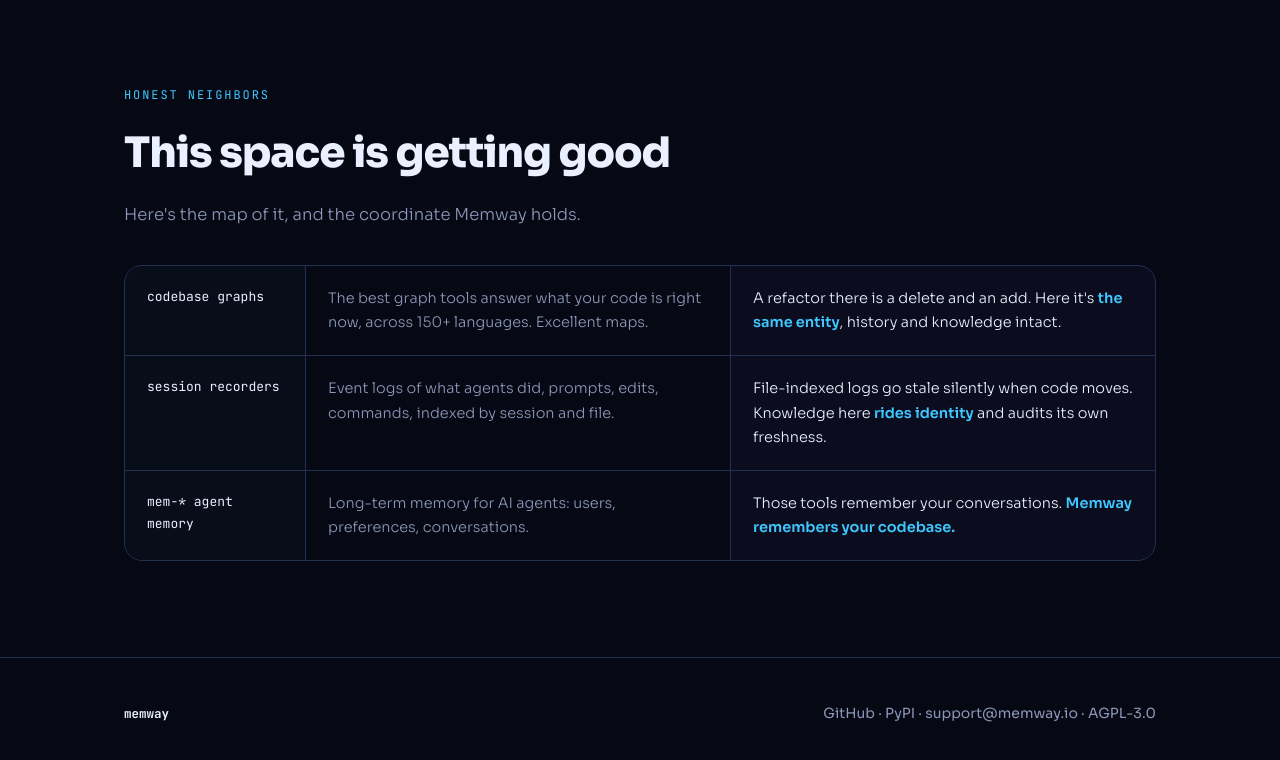
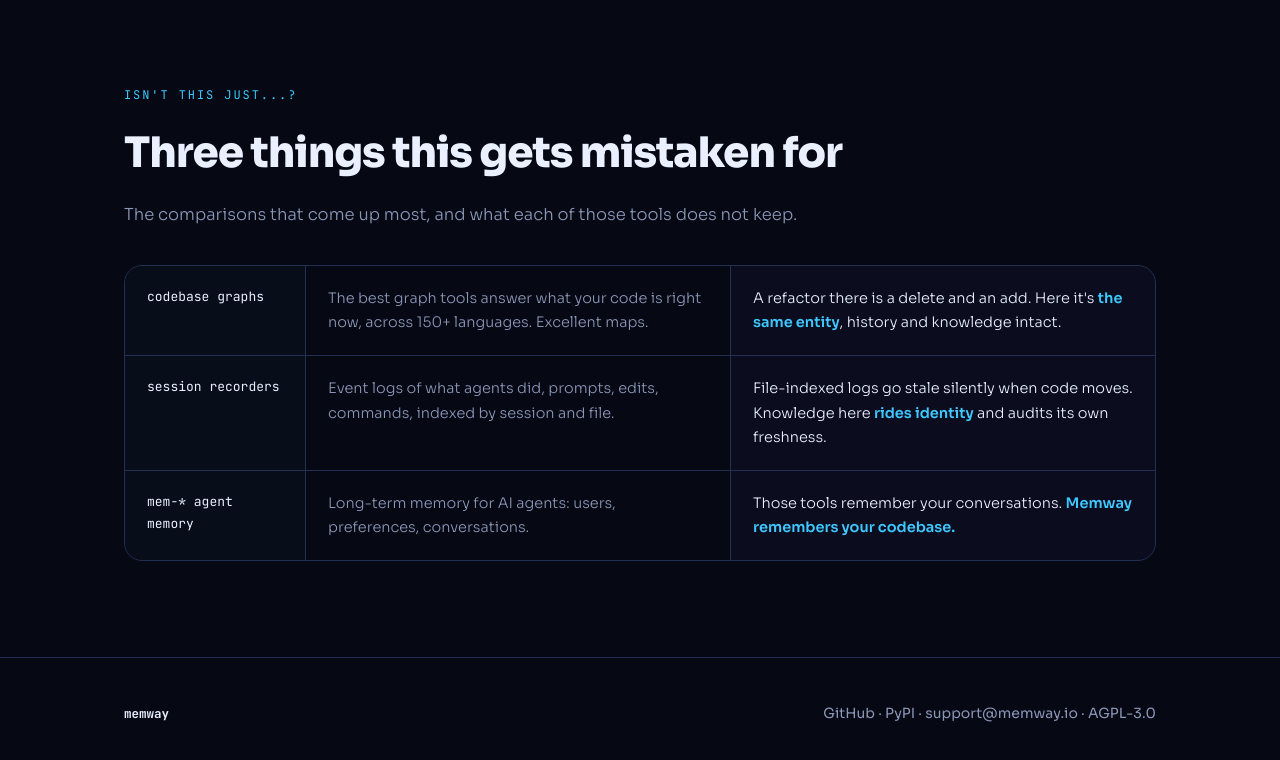
Before and after one commit to whurleyjr734/memway, a plain HTML site: page docs/index.html in a window 1280 px wide. Shown: the part 4238-4998 px from the top of the page. Drawn offline with Linux system fonts and the light colour scheme.

Commit message:
site: reframe the comparison section as the question it answers
The kicker 'Honest neighbors' described our editorial posture, not the
reader's question, and 'This space is getting good' made the last beat
before the footer a compliment to someone else's market. The table was
already an objection handler; now it is labelled as one. Rows untouched.

```diff
--- a/docs/index.html
+++ b/docs/index.html
@@ -404,9 +404,9 @@
   </section>
 
   <section>
-    <div class="kicker">Honest neighbors</div>
-    <h2>This space is getting good</h2>
-    <p class="sub">Here's the map of it, and the coordinate Memway holds.</p>
+    <div class="kicker">Isn't this just...?</div>
+    <h2>Three things this gets mistaken for</h2>
+    <p class="sub">The comparisons that come up most, and what each of those tools does not keep.</p>
     <div class="rel">
       <div class="row">
         <div class="who">codebase graphs</div>
```
